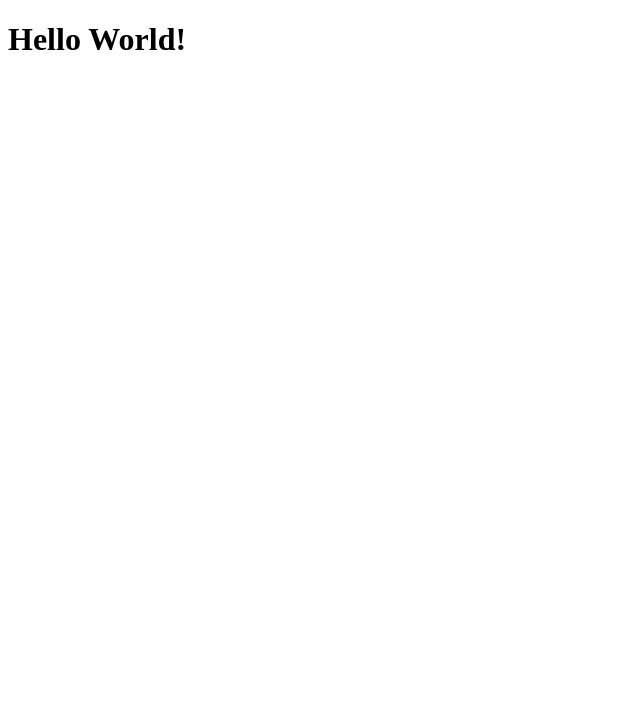
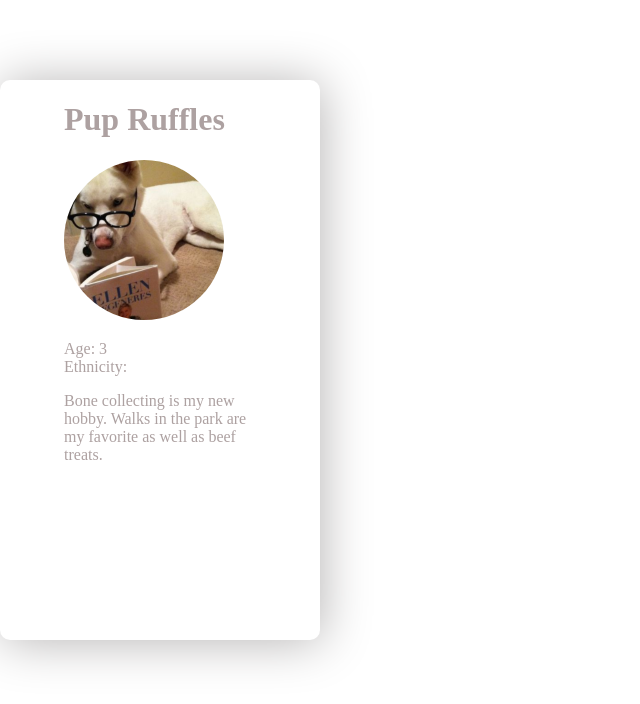
Before and after one commit to Kevinfrias4/resume-website, a React (Create React App) app: page / in a window 1280 px wide. Shown: the top 704 px of the page, without its empty margins (0-640 px from the left). Built offline with nearby package versions, Linux system fonts and the light colour scheme.

Commit message:
Added & styled myinfo component

```diff
--- a/package.json
+++ b/package.json
@@ -9,6 +9,7 @@
     "react": "^17.0.1",
     "react-dom": "^17.0.1",
     "react-scripts": "4.0.3",
+    "styled-components": "^5.2.1",
     "web-vitals": "^1.0.1"
   },
   "scripts": {
--- a/src/App.js
+++ b/src/App.js
@@ -1,9 +1,12 @@
-import React from 'react';
+import React, { useState } from 'react';
+import MyInfo from './components/MyInfo';
 
 function App() {
+  const[profileStatus, setProfileStatus] = useState(false);
+
   return (
     <div className="App">
-      <h1>Hello World!</h1>
+      <MyInfo profileStatus={profileStatus}/>
     </div>
   );
 }
--- /dev/null
+++ b/src/components/MyInfo.js
@@ -0,0 +1,66 @@
+import React from 'react';
+import styled from 'styled-components'
+import dog from '../img/dog.png';
+
+const MyInfo = ({profileStatus}) => {
+    return (
+        <Profile className={`profile ${profileStatus ? "active-profile" : ""}`}>
+            <h1>Pup Ruffles</h1>
+            <Image src={dog} alt="dog"/>
+            <p>Age: 3<br/>
+                Ethnicity:
+            </p>
+            <p>
+                Bone collecting is my new hobby.  Walks in the park are my favorite as well as beef treats.
+            </p>
+        </Profile>
+
+    );
+}
+
+const Profile = styled.div`
+    background: white;
+    position: fixed;
+    top: 5rem;
+    left: 0;
+    height: 70%;
+    width: 20rem;
+    border-radius: 10px;
+    box-shadow: 2px 2px 50px rgb(182, 180, 180);
+    overflow: scroll;
+    z-index: 10;
+    //transform: translateX(-100%);
+    transition: all 0.5s ease;
+    //opacity: 0;
+    h1 {
+        padding: 0rem 4rem;
+        color: #ada1a1;
+    }
+    p {
+        padding: 0rem 4rem;
+        color: #ada1a1;
+    }
+
+    &::-webkit-scrollbar {
+        width: 0.4rem;
+        height: 100%;
+    }
+    &::-webkit-scrollbar-thumb {
+        background-color: rgba(179, 179, 179, 0.5);
+        border-radius: 25px;
+    }
+    &::-webkit-scrollbar-track {
+        background: transparent;
+    }
+`;
+
+
+const Image = styled.img`
+    width: 10rem;
+    height: 10rem;
+    object-fit: cover;
+    border-radius: 50%;
+    padding: 0rem 4rem;
+`;
+
+export default MyInfo;
```
Also changed, not shown: src/img/dog.png (added), 1 other file (tests, documents, lock files or other folders).
